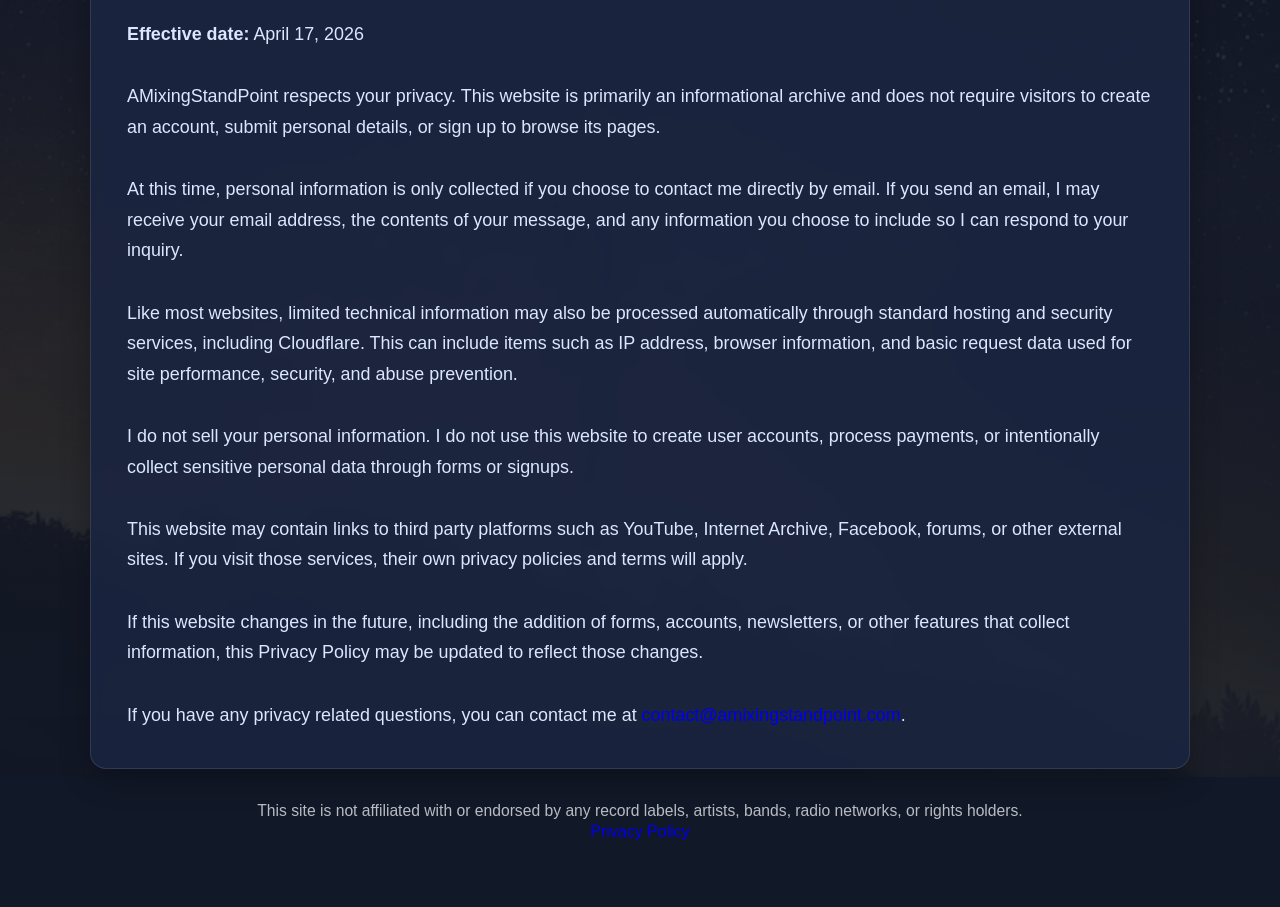
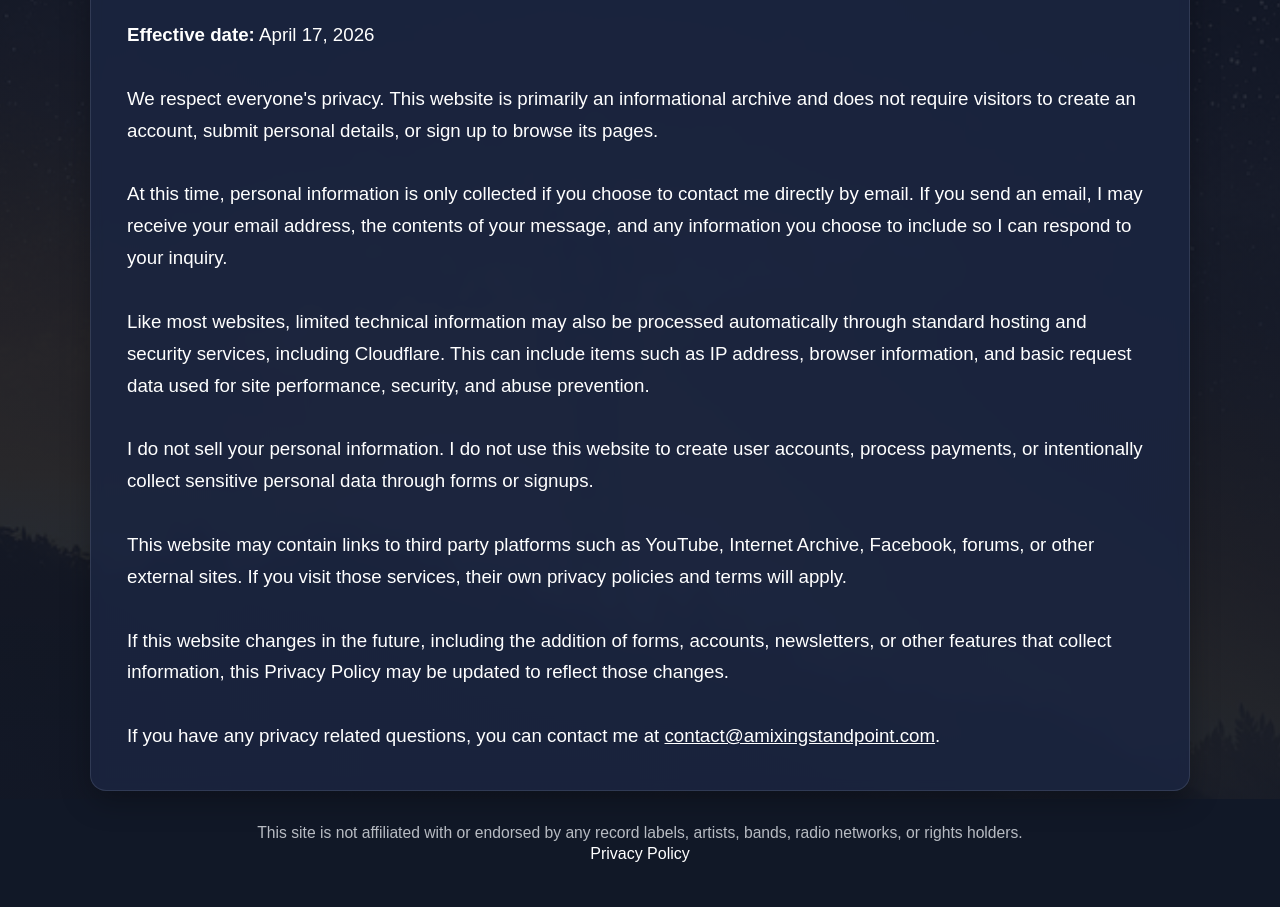
Before and after one commit to stuckin04/AMixingStandPoint, a plain HTML site: page privacy.html in a window 1280 px wide. Shown: the part 227-1134 px from the top of the page. Before the commit the page ends 1112 px from the top, so only its background shows below. Drawn offline with Linux system fonts and the light colour scheme.

Commit message:
Update privacy policy footer styling

```diff
--- a/privacy.html
+++ b/privacy.html
@@ -34,7 +34,7 @@
       <p class="about-copy"><strong>Effective date:</strong> April 17, 2026</p>
 
       <p class="about-copy">
-        AMixingStandPoint respects your privacy. This website is primarily an informational archive and does not require visitors to create an account, submit personal details, or sign up to browse its pages.
+        We respect everyone's privacy. This website is primarily an informational archive and does not require visitors to create an account, submit personal details, or sign up to browse its pages.
       </p>
 
       <p class="about-copy">
--- a/style.css
+++ b/style.css
@@ -252,6 +252,16 @@ a {
   line-height: 1.7;
 }
 
+.privacy-panel .about-copy {
+  color: #ffffff;
+  font-size: 1.17rem;
+}
+
+.privacy-panel .inline-link {
+  color: #ffffff;
+  text-decoration: underline;
+}
+
 .about-copy + .about-copy {
   margin-top: 14px;
 }
@@ -462,6 +472,14 @@ a {
   line-height: 1.5;
 }
 
+.site-footer a {
+  color: #ffffff;
+}
+
+.site-footer a:hover {
+  opacity: 0.82;
+}
+
 @media (max-width: 700px) {
   .top-tabs {
     gap: 20px;
@@ -471,7 +489,6 @@ a {
   .top-tabs a {
     font-size: 1.02rem;
   }
-
   .top-tabs .contact-tab {
     margin-left: 0;
   }
```
Also changed, not shown: about.html (+4 -0 lines), contact.html (+3 -0 lines), contributors.html (+4 -1 lines), have.html (+4 -0 lines), index.html (+5 -2 lines), wants.html (+4 -1 lines).
